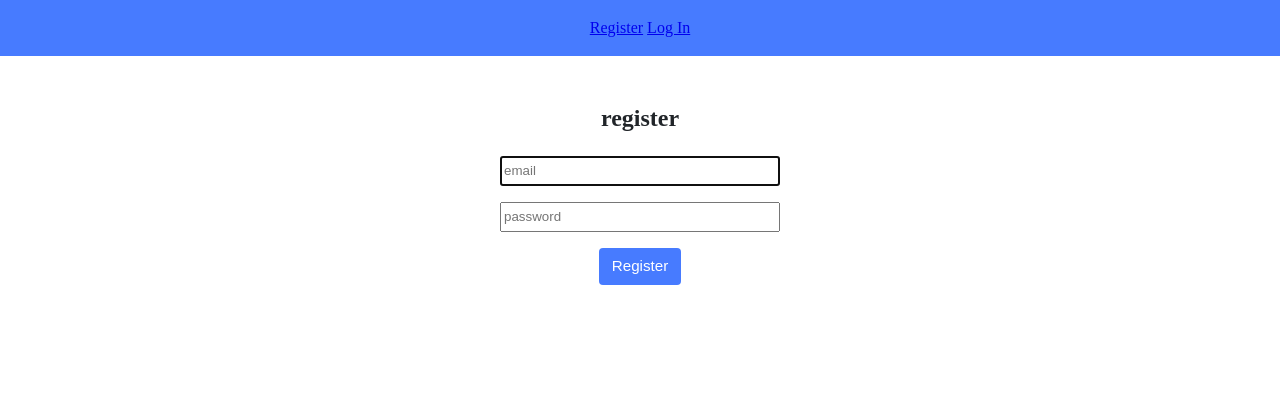
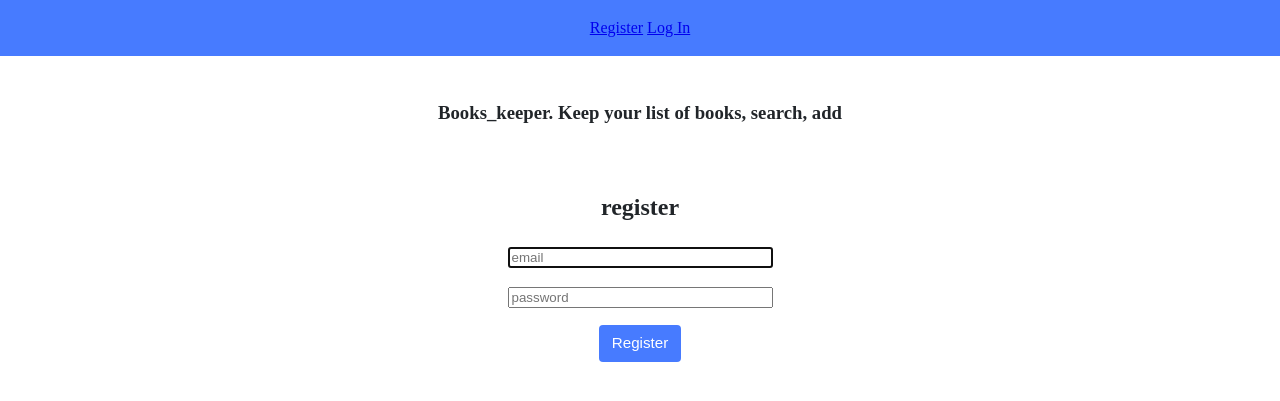
Before and after one commit to alina1412/practical_scripts, a Flask app: page /register in a window 1280 px wide. Shown: the top 401 px of the page. Run offline with Flask 2, Linux system fonts and the light colour scheme.

Commit message:
small edit

```diff
--- a/books_keeper/templates/register.html
+++ b/books_keeper/templates/register.html
@@ -13,16 +13,19 @@ register
 <p class=error><strong>Error:</strong> {{ error }}
    {% endif %}
 <div class="section">
+   <h3>Books_keeper. Keep your list of books, search, add</h3>
+</div>
+<div class="section">
    <h2>register</h2>
    <h3></h3>
    <!-- TODO: Create a form for users to submit a data -->
    <form method="post">
       <p>
-         <input type="text" autocomplete="off" placeholder="email " autofocus name="email">
+         <input type="email" size="30px" autocomplete="off" placeholder="email " autofocus name="email">
          <br>
       </p>
       <p>
-         <input type="text" autocomplete="off" placeholder="password " name="password">
+         <input type = "password" size="30px" autocomplete="off" placeholder="password " name="password">
          <br>
       </p>
       <input type="submit" style="background-color:#477bff;color: white;" value="Register" name="submit">
```
Also changed, not shown: books_keeper/templates/login.html (+5 -2 lines).
